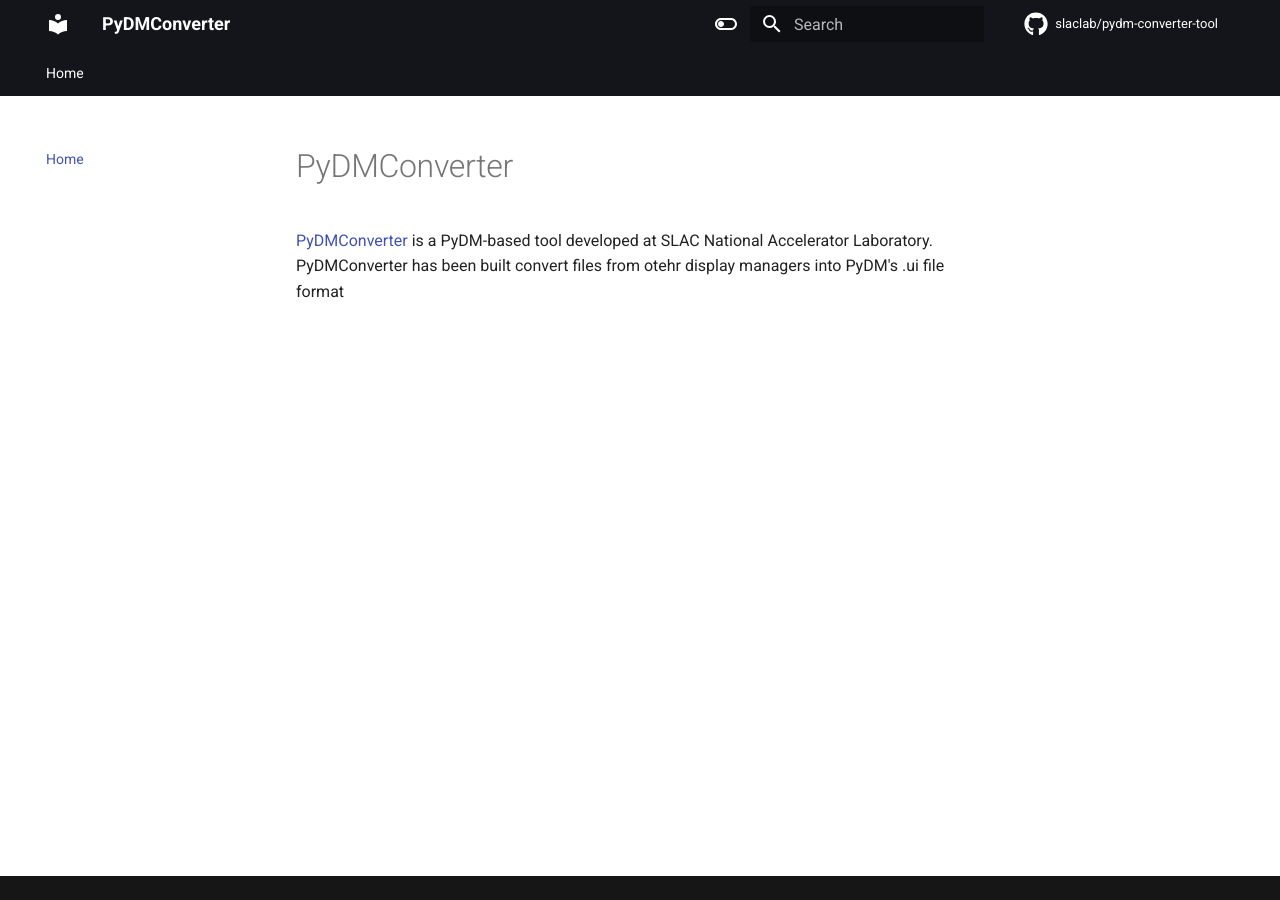
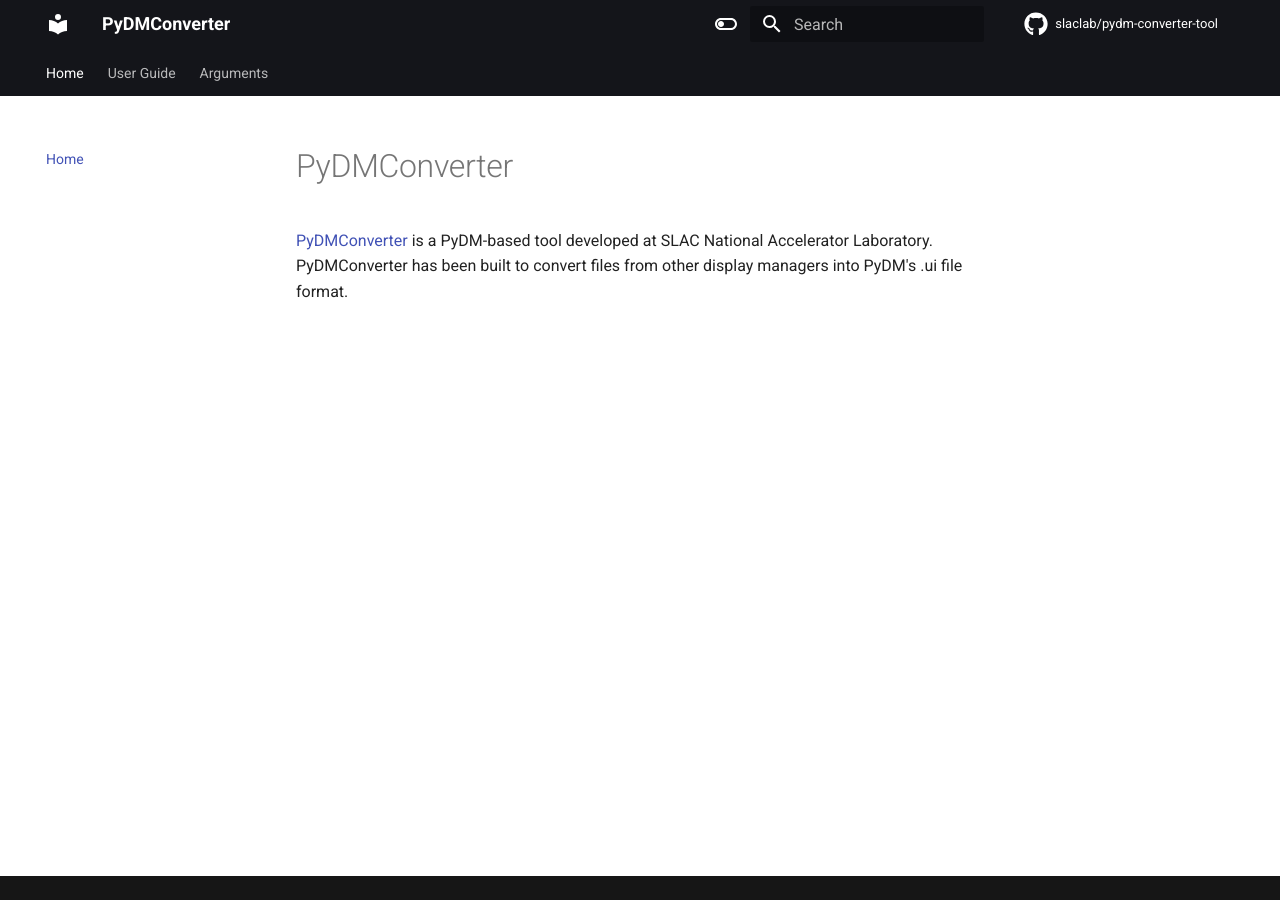
Before and after one commit to slaclab/pydm-converter-tool, an MkDocs documentation site: the page built from docs/index.md, in a window 1280 px wide. Built offline with MkDocs 1.6.1 and Material for MkDocs 9.7.7, drawn with Linux system fonts in a browser that asks for light colours; comment, search, counter and statistics services are not loaded.

Commit message:
wrote user guide and arguments

```diff
--- a/docs/index.md
+++ b/docs/index.md
@@ -1,3 +1,3 @@
 # PyDMConverter
 
-[PyDMConverter](https://github.com/slaclab/pydm-converter-tool) is a PyDM-based tool developed at SLAC National Accelerator Laboratory. PyDMConverter has been built convert files from otehr display managers into PyDM's .ui file format
+[PyDMConverter](https://github.com/slaclab/pydm-converter-tool) is a PyDM-based tool developed at SLAC National Accelerator Laboratory. PyDMConverter has been built to convert files from other display managers into PyDM's .ui file format.
--- a/mkdocs.yml
+++ b/mkdocs.yml
@@ -4,6 +4,8 @@
 
 nav:
   - Home: index.md
+  - User Guide: user_guide.md
+  - Arguments: arguments.md
 
 theme:
   name: material
```
